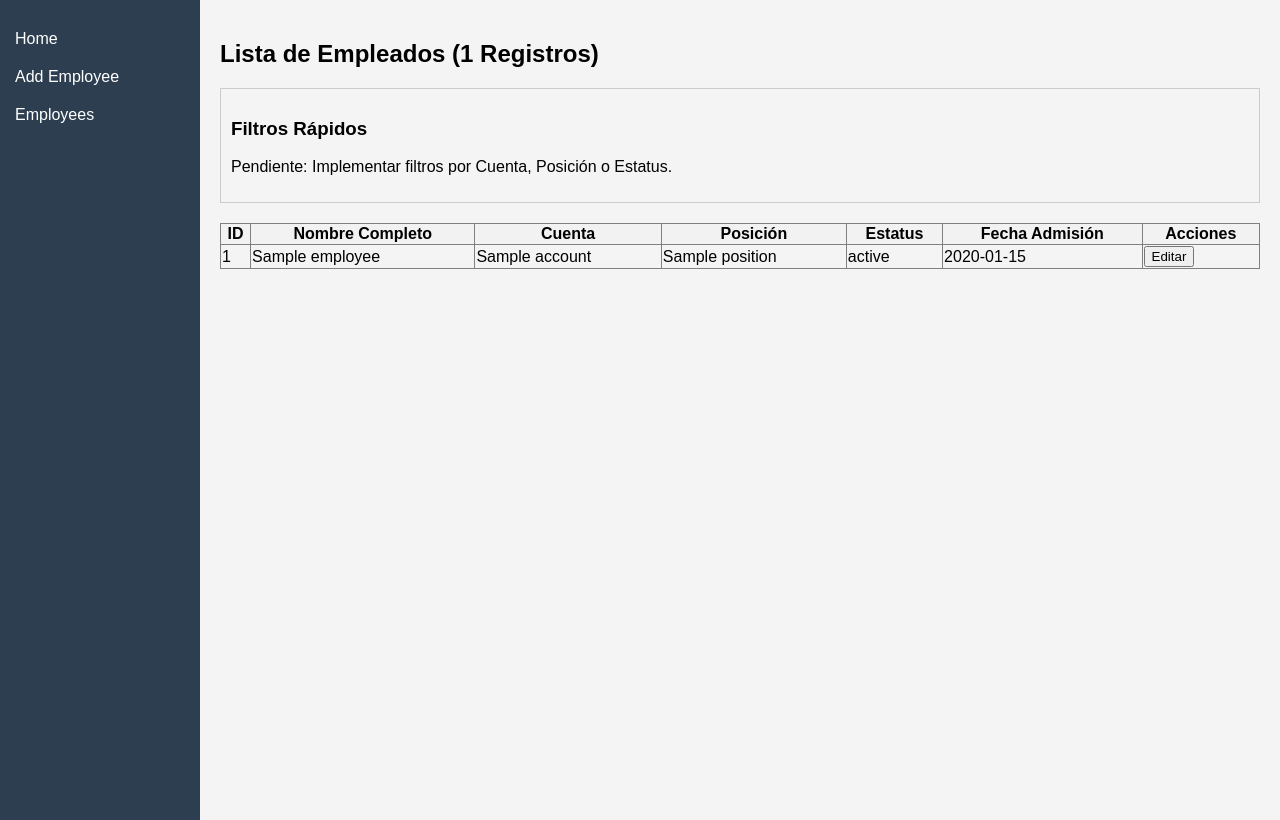
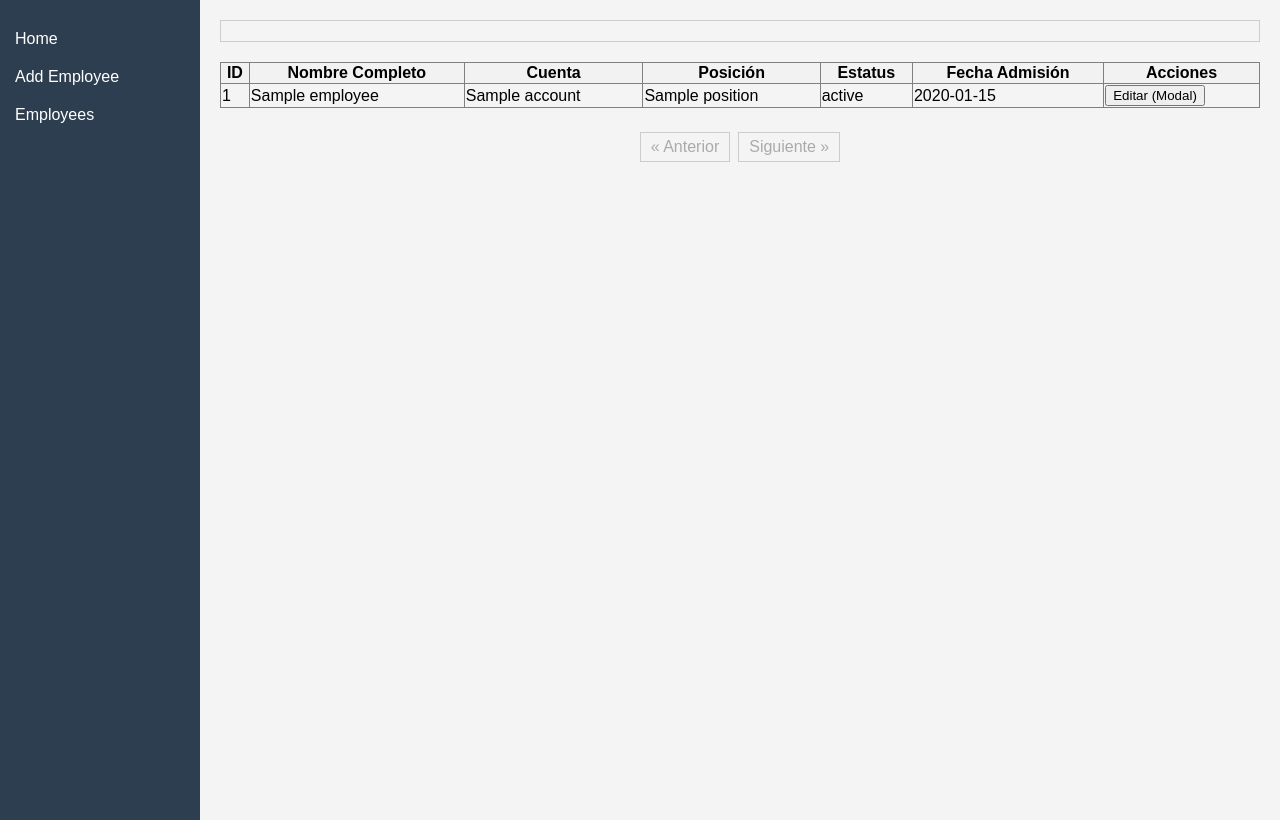
Before and after one commit to dalmanza-bot/Infolink_AdminCRUD, a Flask app: template templates/employees.html in a window 1280 px wide. Shown: the part 58-878 px from the top of the page. Run offline with Flask 3, Linux system fonts and the light colour scheme; the template is opened without the code that fills it: most values are stand-ins (such as "Sample title", 1, 10 or a date in 2020).

Commit message:
Tabla con paginacion sin filtros

```diff
--- a/app.py
+++ b/app.py
@@ -1,4 +1,4 @@
-from flask import Flask, render_template, request, redirect, url_for, abort
+from flask import Flask, render_template, request, redirect, url_for, abort, jsonify
 from supabase import create_client, Client
 import os
 
@@ -83,10 +83,18 @@ def update_record(ID):
 @app.route("/employees")
 def list_employees():
     try:
-        response = supabase.table("Infolink_Staff").select("*").execute()
-        data = response.data
-        return render_template("employees.html", employees=data)
+        # Parametros de paginacion
+        page = request.args.get("page", 1, type=int)
+        offset = (page - 1) * 20
+        limit = 20 - 1
+        count_response = supabase.table("Infolink_Staff").select("*", count="exact").execute()
+        total_records = count_response.count
 
+        response = supabase.table("Infolink_Staff").select("*").range(offset, offset + limit).execute()
+        records = response.data
+        total_pages = (total_records + 19) // 20 #calculo total de paginas
+
+        return render_template("employees.html", employees=records, current_page=page, total_pages=total_pages)
     except Exception as e:
         return f"<h1>Error de Conexión o Base de Datos</h1><p>Detalle: {e}</p>", 500
 
--- a/templates/employees.html
+++ b/templates/employees.html
@@ -3,15 +3,13 @@
 {% block title %}Employees - Zahoree Staffing Hub{% endblock %}
 
 {% block content %}
-    <h2>Lista de Empleados ({{ employees|length }} Registros)</h2>
 
 <div style="margin-bottom: 20px; padding: 10px; border: 1px solid #ccc;">
-        <h3>Filtros Rápidos</h3>
-        <p>Pendiente: Implementar filtros por Cuenta, Posición o Estatus.</p>
 </div>
 
 {% if employees %}
 <div style="overflow-x: auto;">
+
     <table border="1" style="width: 100%; border-collapse: collapse;">
         <thead>
             <tr style="background-color: #f2f2f2;">
@@ -21,7 +19,8 @@
                 <th>Posición</th>
                 <th>Estatus</th>
                 <th>Fecha Admisión</th>
-                    <th>Acciones</th> </tr>
+                <th>Acciones</th>
+            </tr>
         </thead>
         <tbody>
             {% for employee in employees %}
@@ -33,7 +32,7 @@
                 <td>{{ employee.STATUS }}</td>
                 <td>{{ employee["DATE OF ADMITION"] }}</td>
                 <td>
-                        <button onclick="openEditModal('{{ employee.Employee_ID }}')">Editar</button>
+                    <button onclick="openEditModal('{{ employee.Employee_ID }}')">Editar (Modal)</button>
                 </td>
             </tr>
             {% endfor %}
@@ -44,18 +43,45 @@
 <p>No se encontraron empleados en la base de datos **Infolink_Staff**.</p>
 {% endif %}
 
+<div style="margin: 24px 0 40px; display:flex; justify-content:center; align-items:center; gap:8px; flex-wrap:wrap;">
+    {% if current_page > 1 %}
+    <a href="{{ url_for('list_employees', page=current_page - 1) }}"
+        style="text-decoration: none; padding: 5px 10px; border: 1px solid #333;">&laquo; Anterior</a>
+    {% else %}
+    <span style="padding: 5px 10px; border: 1px solid #ccc; color: #aaa;">&laquo; Anterior</span>
+    {% endif %}
+
+    {% for p in range(1, total_pages + 1) %}
+    {% if p == current_page %}
+    <span style="padding: 5px 10px; background-color: #333; color: white;">{{ p }}</span>
+    {% elif p >= current_page - 2 and p <= current_page + 2 %} <a href="{{ url_for('list_employees', page=p) }}"
+        style="text-decoration: none; padding: 5px 10px; border: 1px solid blue;">{{ p }}</a>
+        {% elif loop.index == 1 or loop.index == total_pages %}
+        <a href="{{ url_for('list_employees', page=p) }}"
+            style="text-decoration: none; padding: 5px 10px; border: 1px solid blue;">{{ p }}</a>
+        {% elif p == current_page - 3 or p == current_page + 3 %}
+        <span>...</span>
+        {% endif %}
+        {% endfor %}
+
+        {% if current_page < total_pages %} <a href="{{ url_for('list_employees', page=current_page + 1) }}"
+            style="text-decoration: none; padding: 5px 10px; border: 1px solid #333;">Siguiente &raquo;</a>
+            {% else %}
+            <span style="padding: 5px 10px; border: 1px solid #ccc; color: #aaa;">Siguiente &raquo;</span>
+            {% endif %}
+</div>
+
 <div id="editModal" style="display:none; /* Aquí irá la lógica de CSS y JS para el modal */">
     <h3>Editar Empleado</h3>
-        <p>Pendiente: Aquí se cargará el formulario de edición con los datos del empleado seleccionado.</p>
+    <p>Pendiente: Aquí se cargará el formulario de edición.</p>
     <button onclick="document.getElementById('editModal').style.display='none'">Cerrar</button>
 </div>
 
 <script>
     function openEditModal(employeeId) {
-            // En una etapa posterior, esta función usará JavaScript (fetch)
-            // para obtener los datos del empleado por ID y llenar el formulario.
         alert('Abriendo modal para editar ID: ' + employeeId);
         document.getElementById('editModal').style.display = 'block';
     }
 </script>
+
 {% endblock content %}
```
Lines whose indentation alone changed are shown as unchanged.
